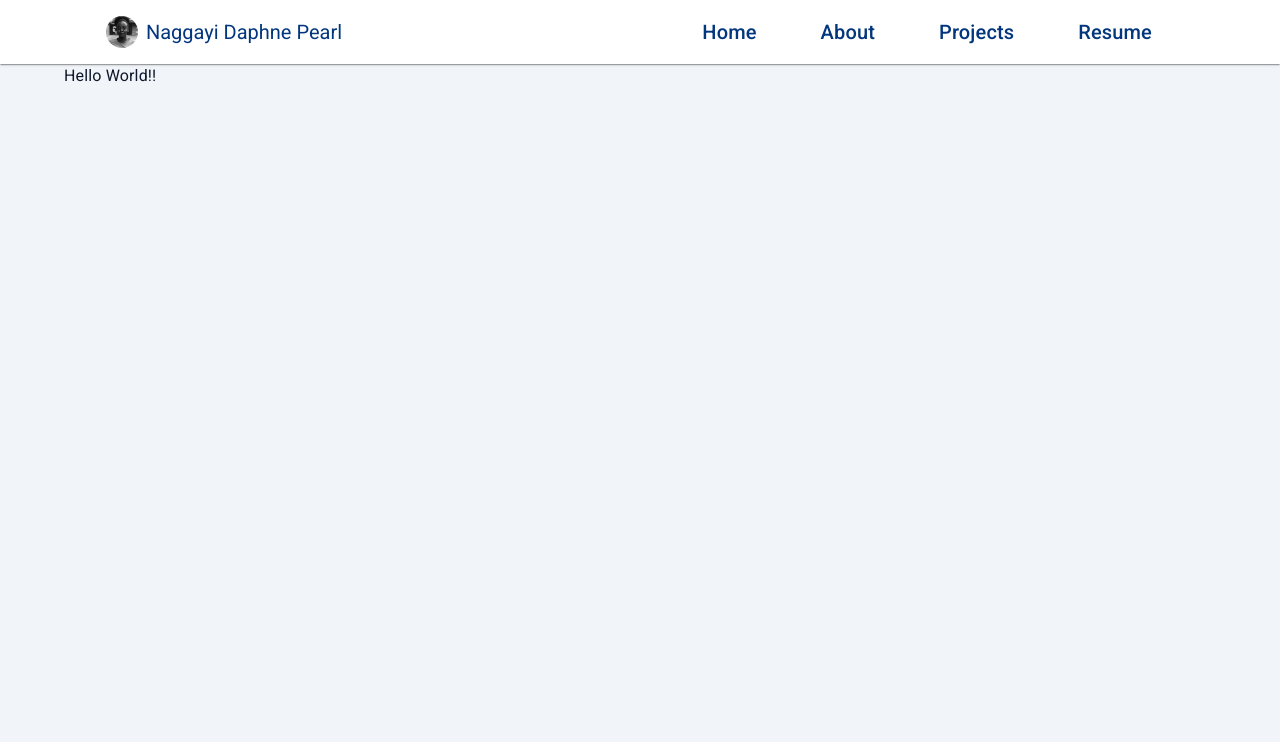
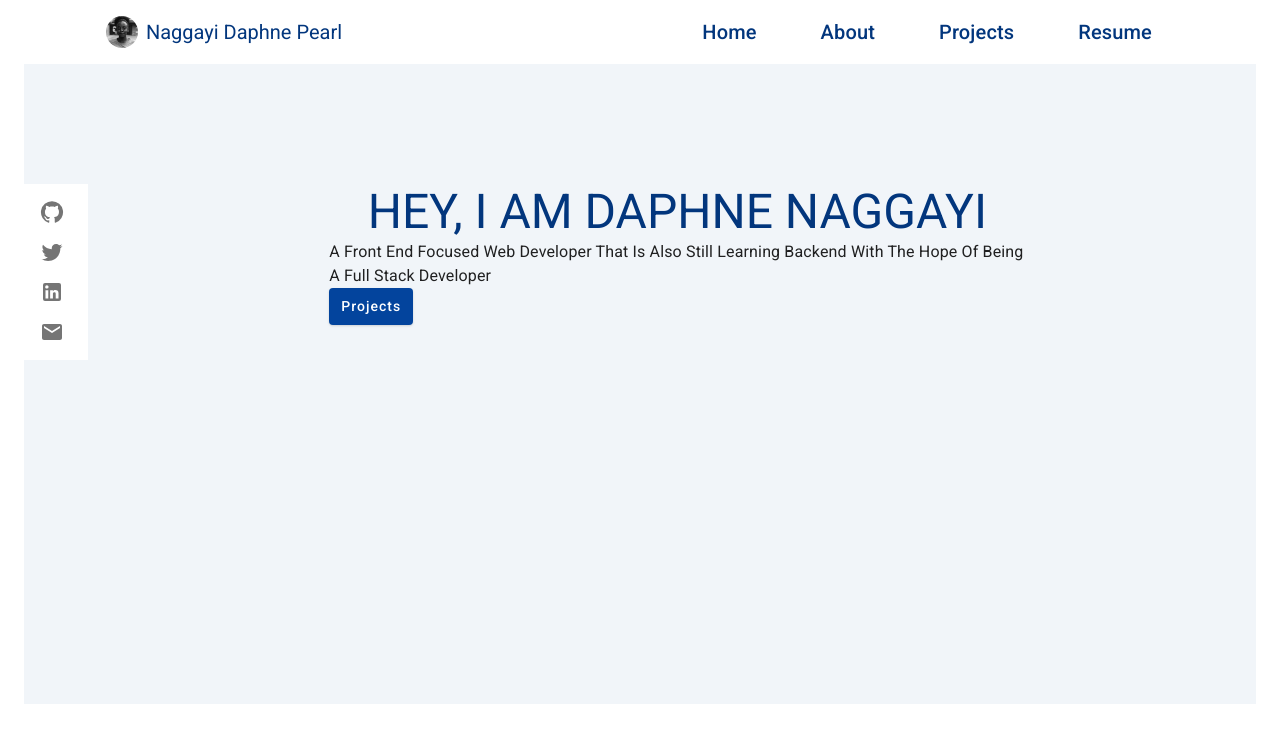
Before and after one commit to Naggayi-Daphne-Pearl/portfolio, a React (Create React App) app: page / in a window 1280 px wide. Shown: the top 742 px of the page. Built offline with nearby package versions, Linux system fonts and the light colour scheme.

Commit message:
Style the Home page

```diff
--- a/src/App.css
+++ b/src/App.css
@@ -127,3 +127,23 @@ ul {
   background-color: var(--backgroundColor);
   text-transform: capitalize;
 }
+
+
+/* buttons */
+.button {
+  cursor: pointer;
+  color: var(--white);
+  background: var(--primary-500);
+  border: transparent;
+  border-radius: var(--borderRadius);
+  letter-spacing: var(--letterSpacing);
+  padding: 0.375rem 0.75rem;
+  box-shadow: var(--shadow-1);
+  transition: var(--transition);
+  text-transform: capitalize;
+  display: inline-block;
+}
+.button:hover {
+  background: var(--primary-700);
+  box-shadow: var(--shadow-3);
+}
--- a/src/App.js
+++ b/src/App.js
@@ -7,6 +7,7 @@ import HomePage from './Pages/HomePage'
 import Projects from './Pages/Projects'
 import About from './Pages/About'
 import NavBar from './Components/NavBar/NavBar'
+import Footer from './Components/Footer'
 
 
 function App() {
@@ -18,7 +19,7 @@ function App() {
         <Route exact path="/projects" element={<Projects />} />
         <Route exact path="/about" element={<About />} />
       </Routes>
-
+      <Footer/>
     </div>
   );
 }
--- a/src/Components/Footer.js
+++ b/src/Components/Footer.js
@@ -0,0 +1,20 @@
+import { Grid, Container} from '@mui/material'
+import React from 'react'
+
+const Footer = () => {
+  return (
+    <>
+    <Grid>
+        <Container>
+            <Grid>
+                <Grid></Grid>
+                <Grid></Grid>
+            </Grid>
+
+        </Container>
+    </Grid>
+    </>
+  )
+}
+
+export default Footer
--- a/src/Components/NavBar/NavBar.js
+++ b/src/Components/NavBar/NavBar.js
@@ -8,11 +8,12 @@ import profileImage from '../Images/photo.jpeg'
 const NavBar = () => {
     return (
         <Box>
-            <AppBar position="static" elevation={1}
+            <AppBar position="sticky" elevation={0}
                 sx={{
                     backgroundColor: '#fff',
                     width: '100%',
                     color: "#2E2E2E",
+                    marginBottom:'1.5rem'
                 }}>
                 <Toolbar sx={{
                     margin: { xs: '0px 0px 0px 0px', sm: '0px 0px 0px 0px', md: '0px 20px 0px 20px', lg: '0px 40px 0px 40px', xl: '0px 40px 0px 40px' },
--- a/src/Pages/HomePage.js
+++ b/src/Pages/HomePage.js
@@ -1,16 +1,84 @@
-import { Grid, Container, Typography} from '@mui/material'
+import { Grid, Container, Typography, List, ListItemIcon, ListItemButton, Box, CssBaseline, Button } from '@mui/material'
 import React from 'react'
+import { GitHub, Twitter, LinkedIn, Email } from '@mui/icons-material';
+import { Link } from "react-router-dom";
+
 
 const HomePage = () => {
   return (
     <>
-    <Grid>
-        <Container>
-            <Typography>Hello world!!</Typography>
-        </Container>
-    </Grid>
+      <CssBaseline />
+      <Container maxWidth="70%" sx={{ bgcolor: 'var(--white)' }}>
+        <Box sx={{ bgcolor: 'var(--backgroundColor)', height: '80vh' }}>
+          <Grid container spacing={3}>
+            <Grid item xs={2}>
+              <List style={{
+                backgroundColor: '#fff',
+                width: '4rem',
+                color: "#2E2E2E",
+                margin: '6rem 0',
+                alignItems: 'center',
+                justifyContent: 'center',
+              }}>
+                <ListItemButton href="https://github.com/Naggayi-Daphne-Pearl">
+                  <ListItemIcon><GitHub /></ListItemIcon>
+                </ListItemButton>
+
+                <ListItemButton href="https://twitter.com/naggayi_pearl">
+                  <ListItemIcon><Twitter /></ListItemIcon>
+                </ListItemButton>
+
+                <ListItemButton href="https://www.linkedin.com/in/daphne-naggayi-68070b185/">
+                  <ListItemIcon><LinkedIn /></ListItemIcon>
+                </ListItemButton>
+
+                <ListItemButton href="https://mail.google.com/mail/u/0/#inbox">
+                  <ListItemIcon><Email /></ListItemIcon>
+                </ListItemButton>
+              </List>
+            </Grid>
+            <Grid item xs={10}
+              style={{
+                maxWidth: '45em',
+                margin: '6rem 6rem',
+                alignItems: 'center',
+                justifyContent: 'center'
+
+              }}>
+              <div>
+                <Typography variant='h3' align="center">HEY, I AM DAPHNE NAGGAYI</Typography>
+                <Typography variant='p'
+                  sx={{ alignItems: 'center', marginTop: '1rem' }}>
+                  A front end focused web developer that is also still learning backend with the hope of being a full stack developer
+                </Typography>
+              </div>
+
+              <Link to="/projects" style={{ textDecoration: "none" }}>
+                <Button variant="contained" style={buttonStyle}>Projects</Button>
+              </Link>
+            </Grid>
+
+          </Grid>
+        </Box>
+      </Container>
     </>
   )
 }
 
+const buttonStyle = {
+  cursor: 'pointer',
+  color: 'var(--white)',
+  background: 'var(--primary-500)',
+  border: 'transparent',
+  borderRadius: 'var(--borderRadius)',
+  letterSpacing: 'var(--letterSpacing)',
+  padding: '0.375rem 0.75rem',
+  boxShadow: 'var(--shadow-1)',
+  transition: 'var(--transition)',
+  textTransform: 'capitalize',
+  display: 'inline-block'
+}
+
+
+
 export default HomePage
```
